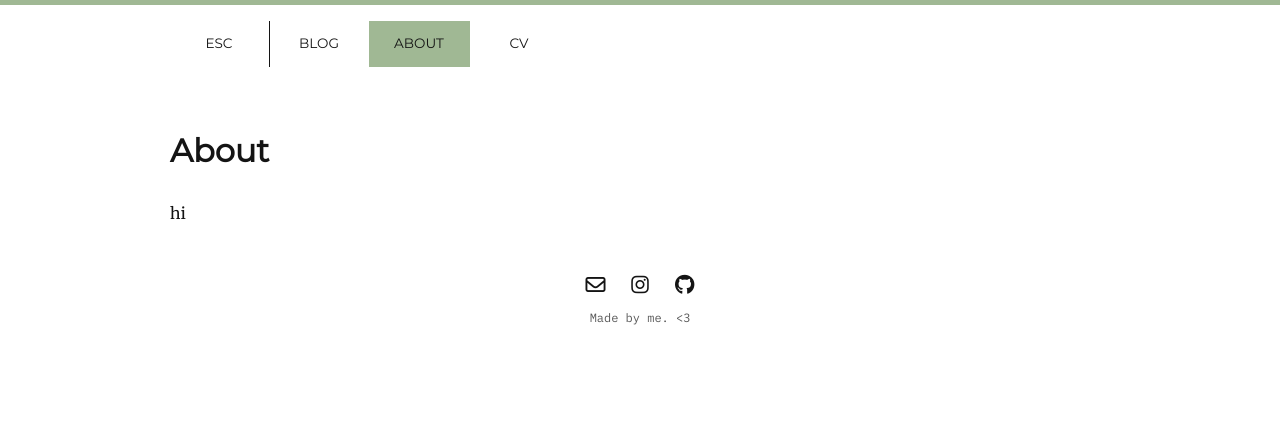
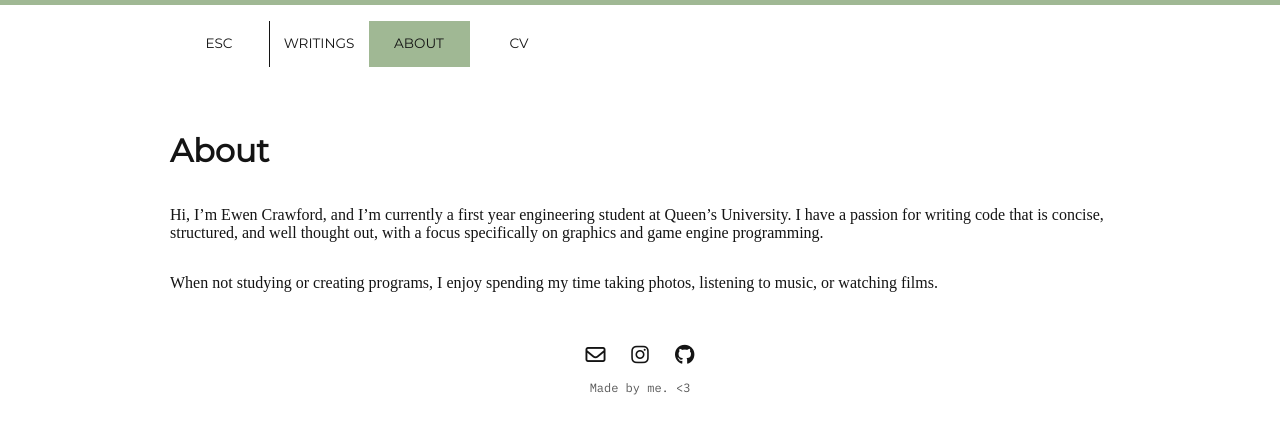
Before and after one commit to eacrawford02/eacrawford02.github.io, a Jekyll site: the page built from pages/about.md, in a window 1280 px wide. Shown: the top 434 px of the page. Built offline with Jekyll 4.4.1, drawn with Linux system fonts in a browser that asks for light colours; nearby versions of some CDN libraries.

Commit message:
Updated resume/cv, added tentative biography to About page, and changed body font

```diff
--- a/_data/links.yml
+++ b/_data/links.yml
@@ -1,8 +1,8 @@
 - title: esc
   url: /
-- title: Blog
-  url: /pages/blog.html
+- title: Writings
+  url: /pages/writings.html
 - title: About
   url: /pages/about.html
 - title: CV
-  url: /assets/pdfs/resume.pdf
+  url: /assets/pdfs/cv.pdf
--- a/assets/css/main.css
+++ b/assets/css/main.css
@@ -21,9 +21,9 @@ Global Styles
 }
 
 @font-face {
-    font-family: 'merriweatherregular';
-    src: url('../fonts/merriweather-regular-webfont.woff2') format('woff2'),
-         url('../fonts/merriweather-regular-webfont.woff') format('woff');
+    font-family: 'crimson_textregular';
+    src: url('../fonts/crimsontext-regular-webfont.woff2') format('woff2'),
+         url('../fonts/crimsontext-regular-webfont.woff') format('woff');
     font-weight: normal;
     font-style: normal;
 }
--- a/index.html
+++ b/index.html
@@ -21,7 +21,7 @@ title: Home
           <h1 id="title">{{ site.title }}</h1>
           <h3 id="message">>On the web!</h3>
         </div>
-          <a id="button" href="/pages/blog.html" title="Enter Site">
+          <a id="button" href="/pages/writings.html" title="Enter Site">
             <h1>&#8626</h1>
           </a>
       </div>
--- a/pages/about.md
+++ b/pages/about.md
@@ -2,4 +2,8 @@
 title: About
 layout: page
 ---
-hi
+Hi, I'm Ewen Crawford, and I'm currently a first year engineering student at
+Queen's University. I have a passion for writing code that is concise, structured, and well thought out, with a focus specifically on graphics and game engine programming.
+
+
+When not studying or creating programs, I enjoy spending my time taking photos, listening to music, or watching films.
--- a/pages/blog.md
+++ b/pages/writings.md
@@ -1,4 +1,4 @@
 ---
-title: Blog
+title: Writings
 layout: blog
 ---
```
Also changed, not shown: assets/fonts/crimsontext-regular-webfont.woff (added), assets/fonts/crimsontext-regular-webfont.woff2 (added), assets/fonts/merriweather-regular-webfont.woff (deleted), assets/fonts/merriweather-regular-webfont.woff2 (deleted), 2 other files.
